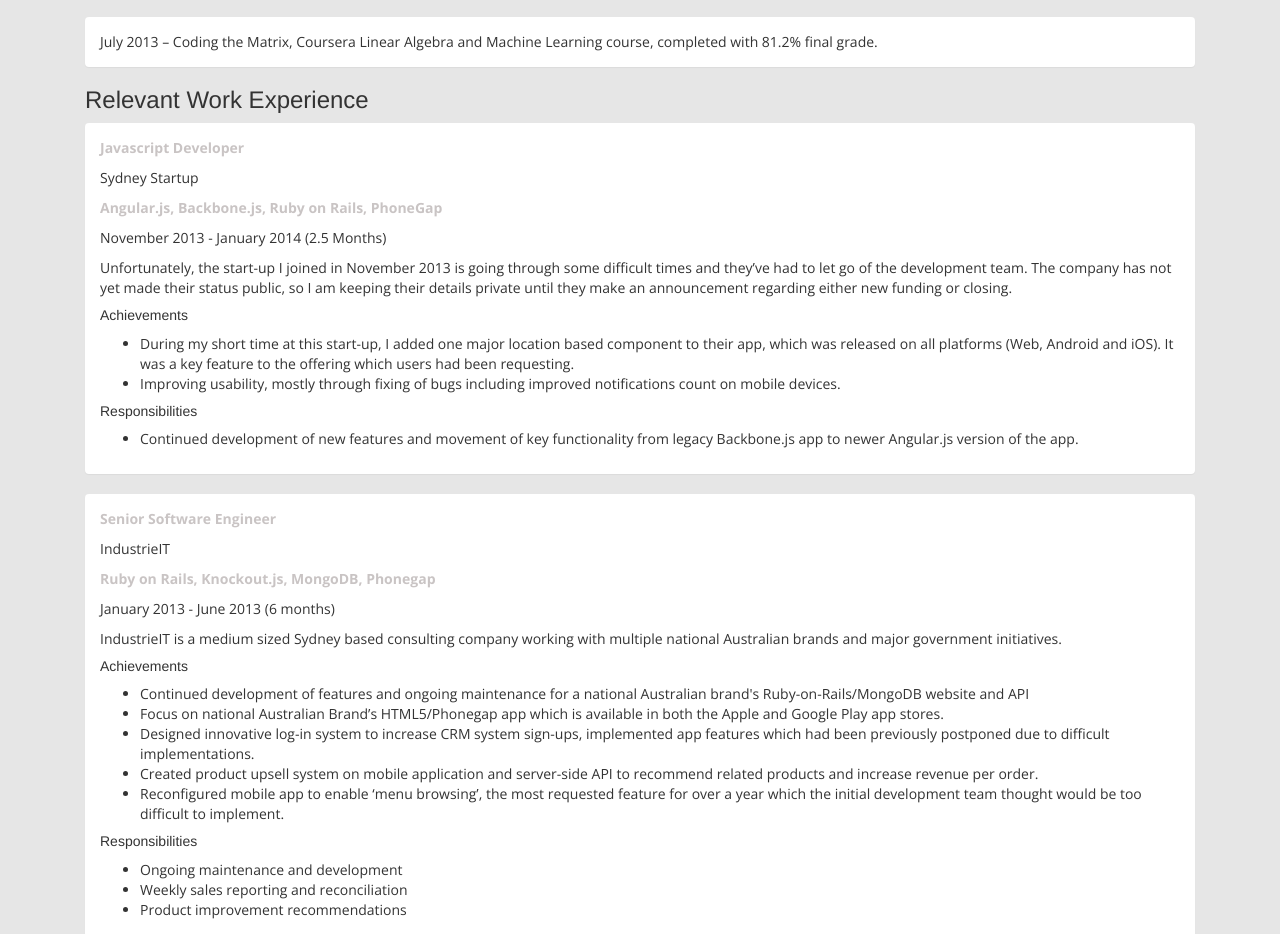
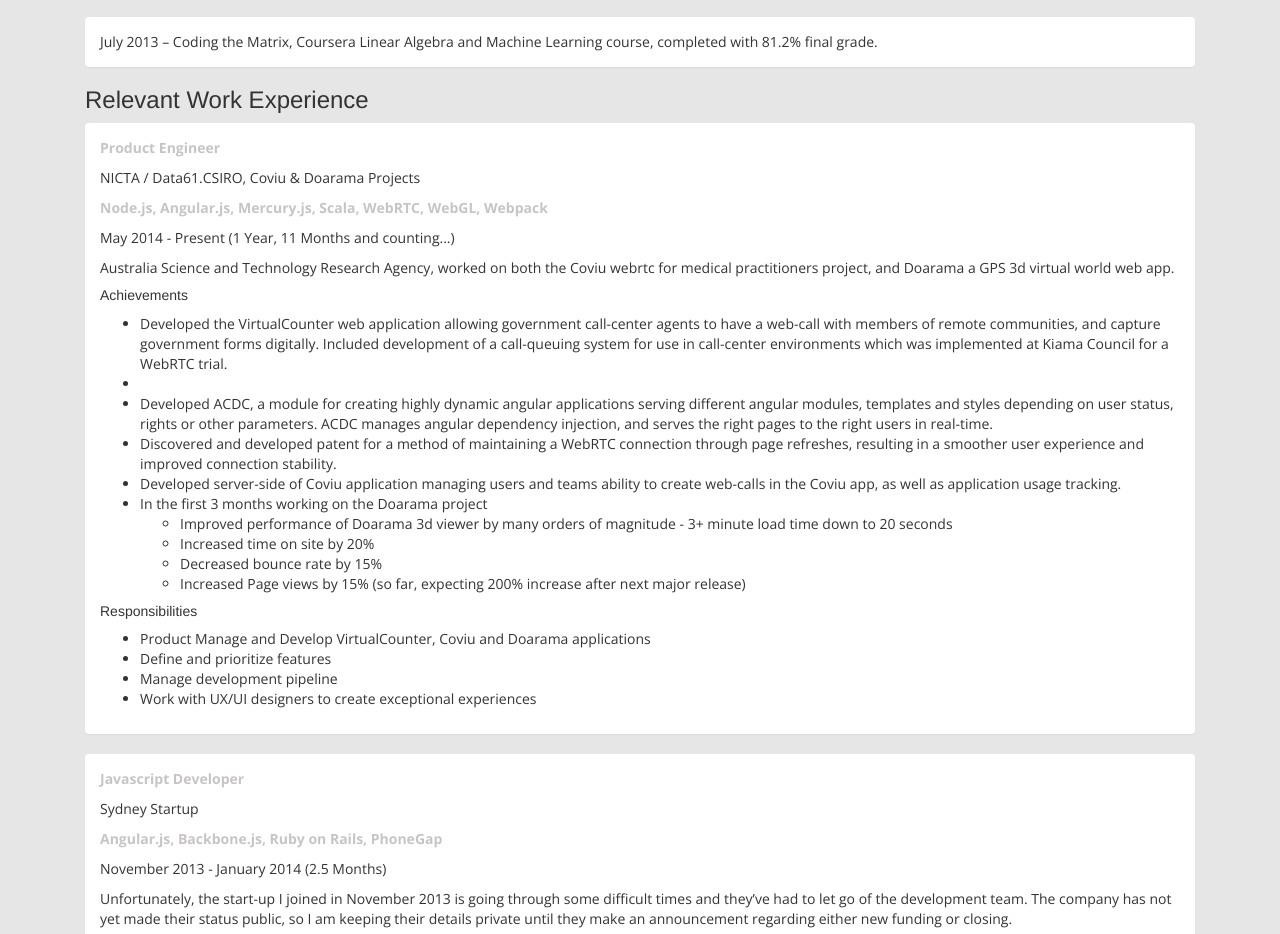
Before and after one commit to pedalpete/resume, a plain HTML site: page index.html in a window 1280 px wide. Shown: the part 3189-4123 px from the top of the page. Drawn offline with nearby package versions, Linux system fonts and the light colour scheme; some packages are replaced by stand-ins of ours.

Commit message:
updated resume with CSIRO details

```diff
--- a/index.html
+++ b/index.html
@@ -202,6 +202,42 @@ An appreciation of great UX/UI coupled with a Data Geek soul, I’ve worked with
             </div>
         </div>
         <h3 class="col-sm-12">Relevant Work Experience</h3>
+        <div class="col-sm-12">
+        <div class="panel panel-default">
+          <div class="panel-body">
+            <p>Product Engineer</p>
+            <p>NICTA / Data61.CSIRO,  Coviu & Doarama Projects</p>
+            <p>Node.js, Angular.js, Mercury.js, Scala, WebRTC, WebGL, Webpack</p>
+            <p>May 2014 - Present (1 Year, 11 Months and counting...)</p>
+            <p>Australia Science and Technology Research Agency, worked on both the Coviu webrtc for medical practitioners
+              project, and Doarama a GPS 3d virtual world web app.</p>
+              <h5>Achievements</h5>
+              <ul>
+                <li>Developed the VirtualCounter web application allowing government call-center agents to have a web-call with members of remote communities, and capture government forms digitally. Included development of a call-queuing system for use in call-center environments which was implemented at Kiama Council for a WebRTC trial.<li>
+                <li>Developed ACDC, a module for creating highly dynamic angular applications serving different angular modules, templates and styles depending on user status, rights or other parameters. ACDC manages angular dependency injection, and serves the right pages to the right users in real-time.</li>
+                <li>Discovered and developed patent for a method of maintaining a WebRTC connection through page refreshes, resulting in a smoother user experience and improved connection stability.</li>
+                <li>Developed server-side of Coviu application managing users and teams ability to create web-calls in the Coviu app, as well as application usage tracking.</li>
+                </li>
+                <li>In the first 3 months working on the Doarama project
+                  <ul>
+                    <li>Improved performance of Doarama 3d viewer by many orders of magnitude - 3+ minute load time down to 20 seconds</li>
+                    <li>Increased time on site by 20%</li>
+                    <li>Decreased bounce rate by 15%</li>
+                    <li>Increased Page views by 15% (so far, expecting 200% increase after next major release)
+                  </ul>
+                </li>
+              </ul>
+              <h5>Responsibilities</h5>
+              <ul>
+                <li>Product Manage and Develop VirtualCounter, Coviu and Doarama applications</li>
+                <li>Define and prioritize features</li>
+                <li>Manage development pipeline</li>
+                <li>Work with UX/UI designers to create exceptional experiences</li>
+              </ul>
+
+          </div>
+        </div><!--/panel-->
+      </div><!--/col-->
 	   <div class="col-sm-12">
         <div class="panel panel-default">
           <div class="panel-body">
@@ -221,8 +257,8 @@ An appreciation of great UX/UI coupled with a Data Geek soul, I’ve worked with
               </ul>
 
           </div>
-        </div><!--/panel-->
-      </div><!--/col-->
+        </div>
+      </div>
 
        <div class="col-sm-12">
 
```
Also changed, not shown: 2 other files.
